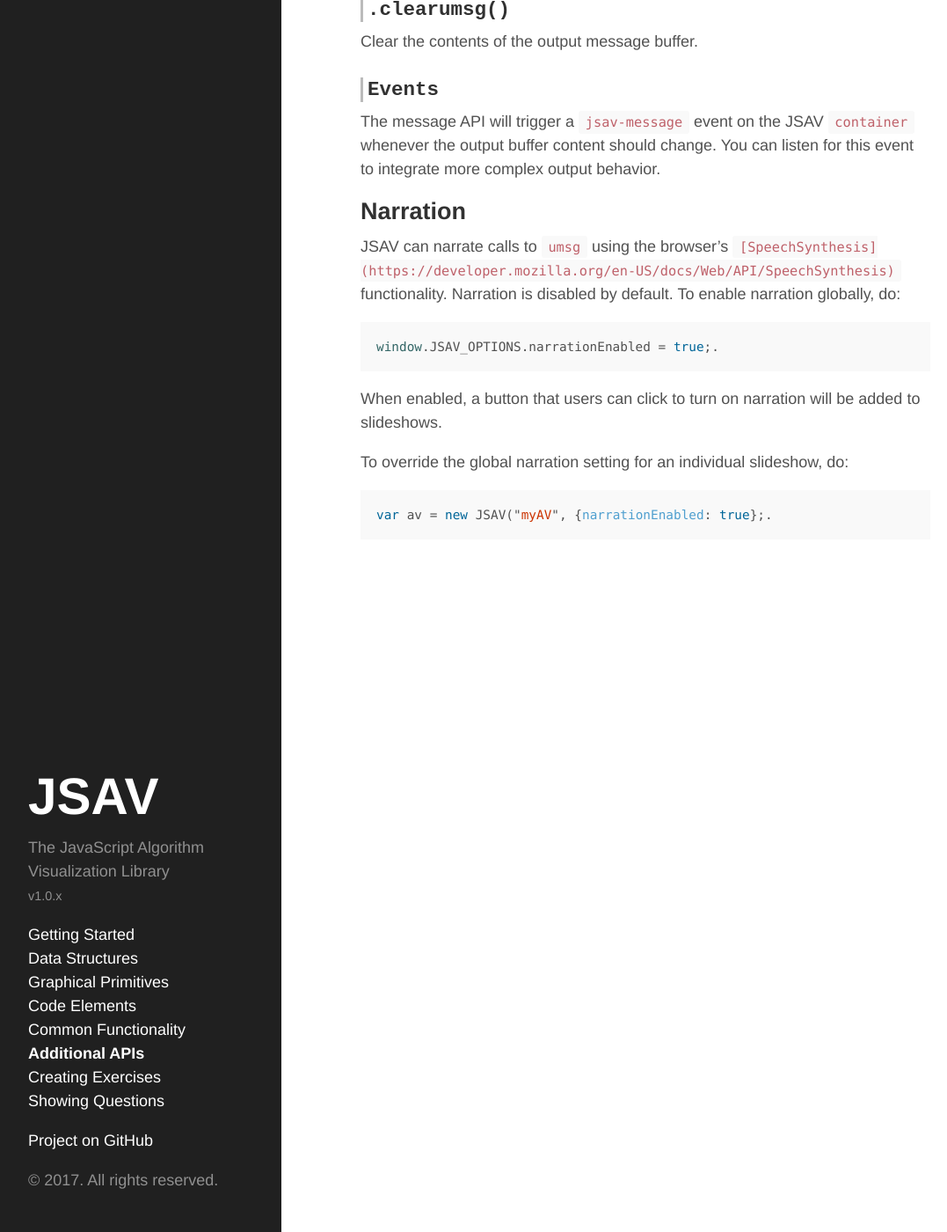
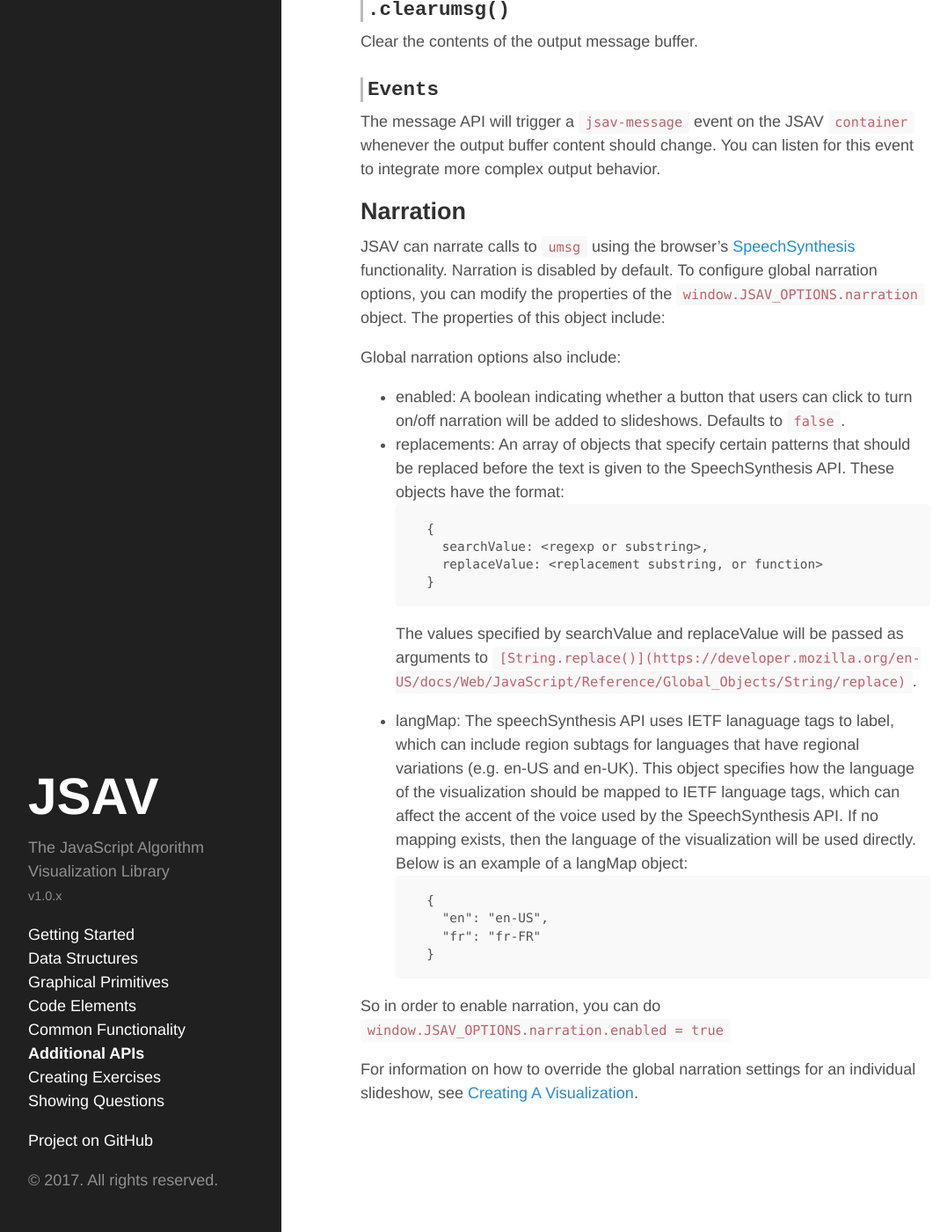
Before and after one commit to vkaravir/JSAV, a Jekyll site: the page built from otherapis/messages.md, in a window 1280 px wide and 1400 px high, scrolled down 1451 px. Shown: the whole window at 88% size, without its empty margins (4-1081 px from the left). Built offline with Jekyll 4.4.1, drawn with Linux system fonts in a browser that asks for light colours; comment, search, counter and statistics services are not loaded.

Commit message:
Update messages.md

````diff
--- a/otherapis/messages.md
+++ b/otherapis/messages.md
@@ -82,17 +82,28 @@ The message API will trigger a ```jsav-message``` event on the JSAV
 
 <h2>Narration</h2>
 
-JSAV can narrate calls to <code>umsg</code> using the browser's <code>[SpeechSynthesis](https://developer.mozilla.org/en-US/docs/Web/API/SpeechSynthesis)</code> functionality. Narration is disabled by default. To enable narration globally, do:
+JSAV can narrate calls to <code>umsg</code> using the browser's [SpeechSynthesis](https://developer.mozilla.org/en-US/docs/Web/API/SpeechSynthesis) functionality. Narration is disabled by default. To configure global narration options, you can modify the properties of the <code>window.JSAV_OPTIONS.narration</code> object. The properties of this object include:
 
-{% highlight javascript %}
-window.JSAV_OPTIONS.narrationEnabled = true;.
-{% endhighlight %}
+Global narration options also include:
+- enabled: A boolean indicating whether a button that users can click to turn on/off narration will be added to slideshows. Defaults to <code>false</code>.
+- replacements: An array of objects that specify certain patterns that should be replaced
+before the text is given to the SpeechSynthesis API. These objects have the format:
+  ```
+    {
+      searchValue: <regexp or substring>,
+      replaceValue: <replacement substring, or function>
+    }
+  ```
+  The values specified by searchValue and replaceValue will be passed as arguments to
+  <code>[String.replace()](https://developer.mozilla.org/en-US/docs/Web/JavaScript/Reference/Global_Objects/String/replace)</code>.
+- langMap: The speechSynthesis API uses IETF lanaguage tags to label, which can include region subtags for languages that have regional variations (e.g. en-US and en-UK). This object specifies how the language of the visualization should be mapped to IETF language tags, which can affect the accent of the voice used by the SpeechSynthesis API. If no mapping exists, then the language of the visualization will be used directly. Below is an example of a langMap object:
+  ```
+    {
+      "en": "en-US",
+      "fr": "fr-FR"
+    }
+  ```
 
-When enabled, a button that users can click to turn on narration will be added to slideshows.
+So in order to enable narration, you can do <code>window.JSAV_OPTIONS.narration.enabled = true</code>
 
-To override the global narration setting for an individual
-slideshow, do:
-
-{% highlight javascript %}
-var av = new JSAV("myAV", {narrationEnabled: true};.
-{% endhighlight %}
+For information on how to override the global narration settings for an individual slideshow, see [Creating A Visualization](../getstarted/creatingvisualization.md).
````
